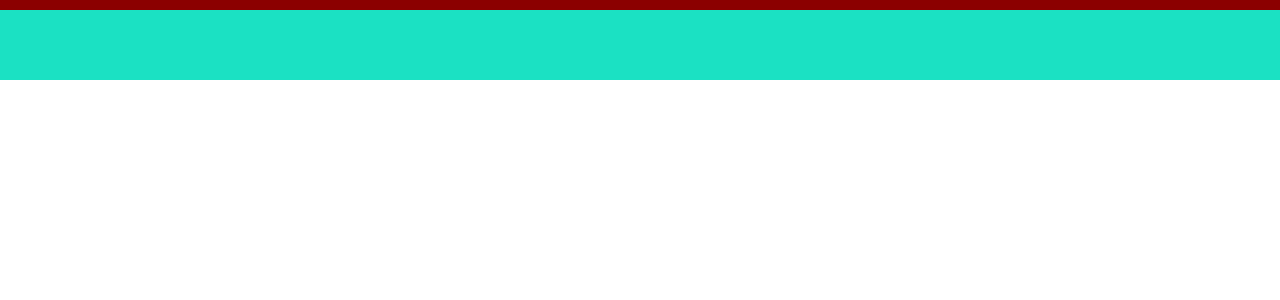
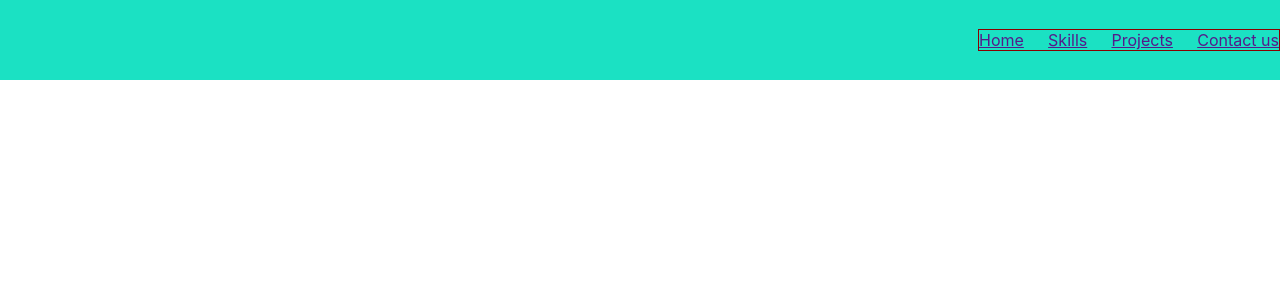
Before and after one commit to Paskinho/my_portfolio, a React (Create React App) app: page / in a window 1280 px wide. Shown: the top 300 px of the page. Built offline with nearby package versions, Linux system fonts and the light colour scheme.

Commit message:
some changed in css nav and header

```diff
--- a/src/components/header/Header.module.css
+++ b/src/components/header/Header.module.css
@@ -1,4 +1,7 @@
 .header {
    height: 80px;
    background-color: #1be1c3;
+   display: flex;
+   justify-content: flex-end;
+   align-items: center;
 }
--- a/src/components/nav/Nav.module.css
+++ b/src/components/nav/Nav.module.css
@@ -1,4 +1,7 @@
 .nav {
-   border: 5px solid;
+   border: 1px solid;
    color: darkred;
+width: 300px;
+   display: flex;
+   justify-content: space-between;
 }
--- a/src/components/nav/Nav.tsx
+++ b/src/components/nav/Nav.tsx
@@ -4,11 +4,10 @@ import s from "./Nav.module.css"
  export const Nav = () => {
     return(
 <div className={s.nav}>
-     <a href=''></a>
-     <a href=''></a>
-     <a href=''></a>
-     <a href=''></a>
-     <a href=''></a>
+     <a href=''>Home</a>
+     <a href=''>Skills</a>
+     <a href=''>Projects</a>
+     <a href=''>Contact us</a>
 </div>
     );
 }
```
